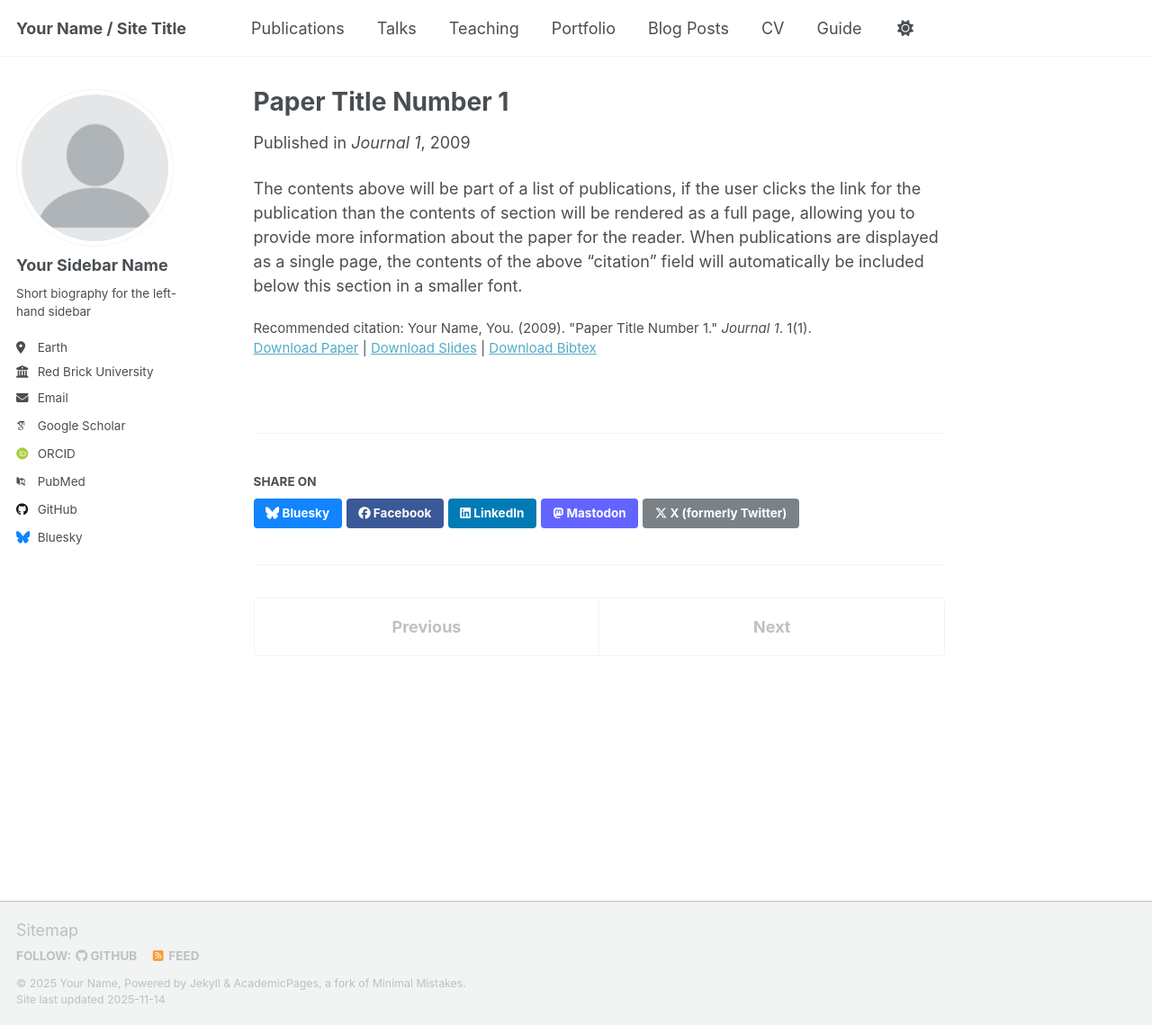
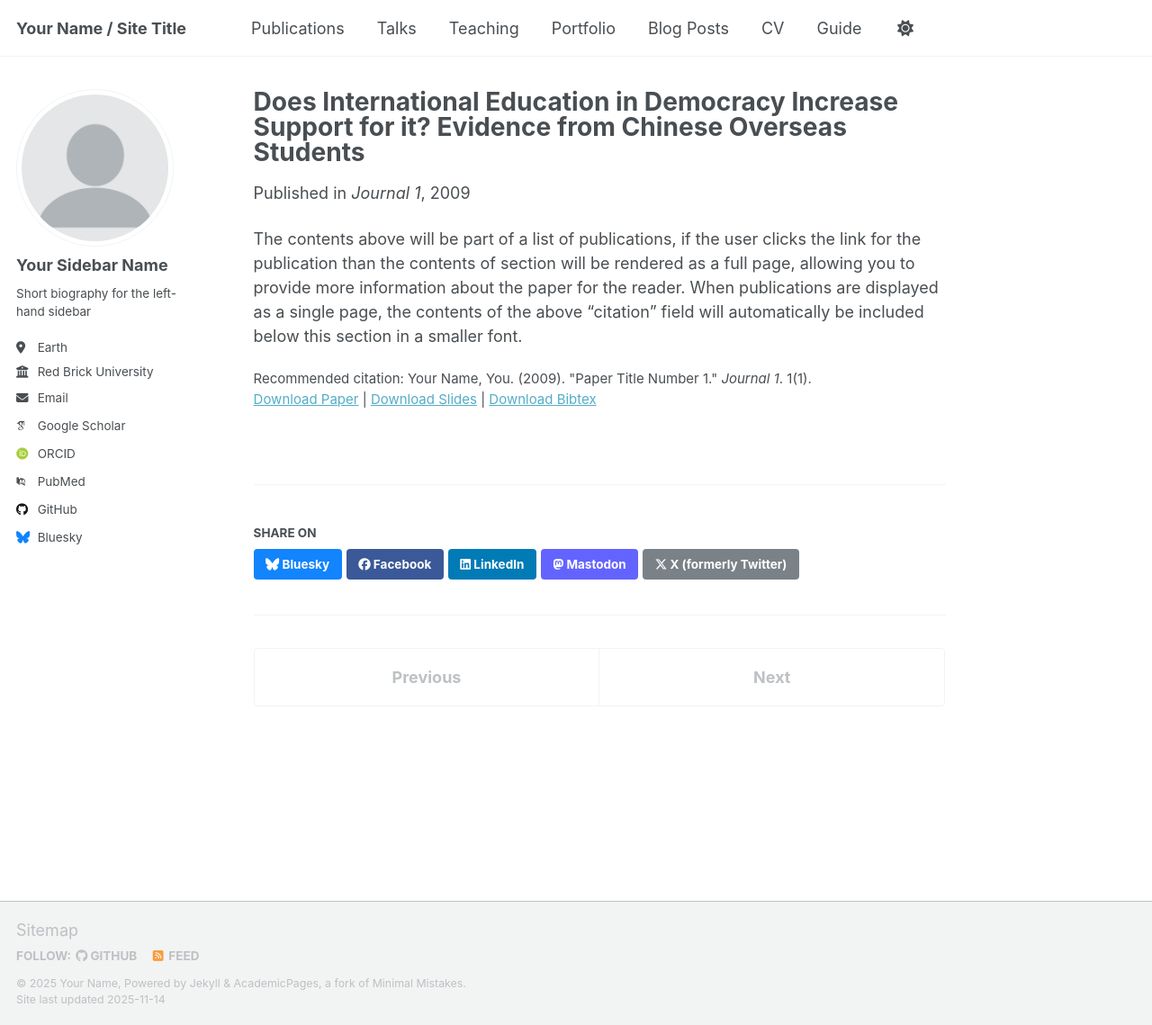
Before and after one commit to hangmuyao/hangmuyao.github.io, a Jekyll site: the page built from _publications/2009-10-01-paper-title-number-1.md, in a window 1280 px wide and 1139 px high. Shown: the whole window at 90% size. Built offline with Jekyll 4.4.1, drawn with Linux system fonts in a browser that asks for light colours; some web fonts are replaced; a script that is not in the unit is left out.

Commit message:
Update 2009-10-01-paper-title-number-1.md

```diff
--- a/_publications/2009-10-01-paper-title-number-1.md
+++ b/_publications/2009-10-01-paper-title-number-1.md
@@ -1,5 +1,5 @@
 ---
-title: "Paper Title Number 1"
+title: "Does International Education in Democracy Increase Support for it? Evidence from Chinese Overseas Students"
 collection: publications
 category: manuscripts
 permalink: /publication/2009-10-01-paper-title-number-1
```
